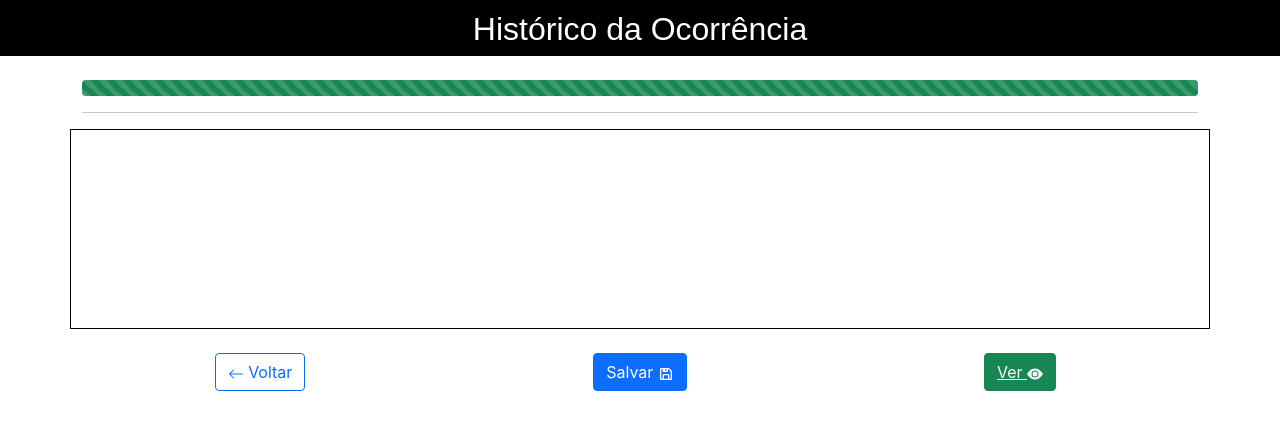
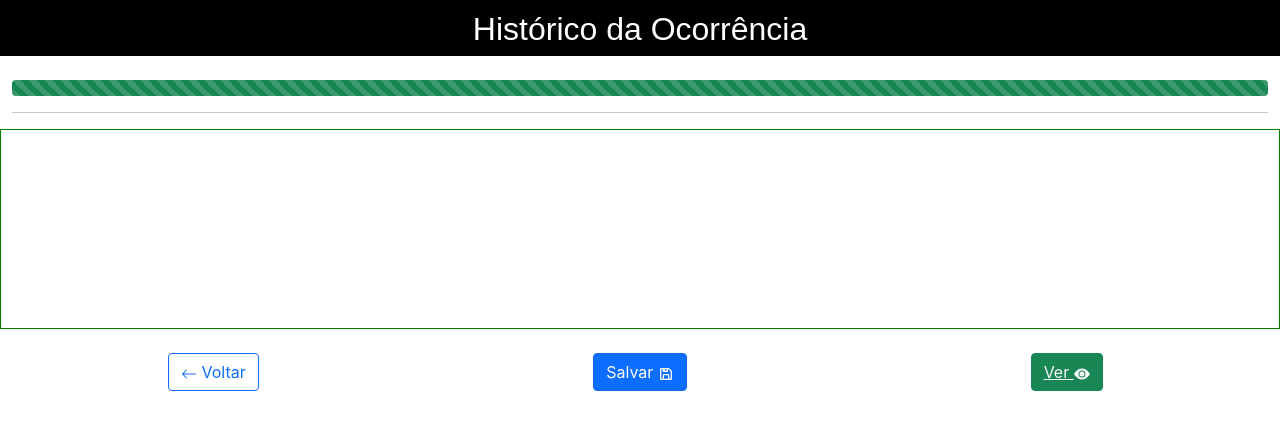
Before and after one commit to jairomartins/boonline4bpm, a React (Create React App) app: page /historico in a window 1280 px wide. Shown: the top 430 px of the page. Built offline with nearby package versions, Linux system fonts and the light colour scheme.

Commit message:
estilização progressbar/ container fluid to all page

```diff
--- a/src/components/Efetivo/AddPolicial.jsx
+++ b/src/components/Efetivo/AddPolicial.jsx
@@ -26,8 +26,9 @@
 
 
     return(
-        <>  <br/>
-            <Container>
+        <>
+            <Container fluid>
+                <br/>
                 <ProgressBar variant="success" striped now={80} />
                 <hr/>
                 {/* {menssagem.estado?<Alert variant={menssagem.tipo} size="sm">{menssagem.texto}</Alert>:""} */}
--- a/src/components/Envolvido/AddEnvolvido.jsx
+++ b/src/components/Envolvido/AddEnvolvido.jsx
@@ -41,13 +41,11 @@
         setBoletim({...boletim, envolvidos:newEnvolvidos})
     }
     return(
-        <>  <br/>
-
+        <>
             {/* Container dados pessoais */}
-            <Container>
-
+            <Container fluid>
+            <br/>
             <ProgressBar variant="success" striped now={40} />
-
             <hr/>
                 <Row>
                     <Col sm={3}>
--- a/src/components/Header/AddHeader.jsx
+++ b/src/components/Header/AddHeader.jsx
@@ -9,10 +9,8 @@
 
     return (
         <>
-        <br></br>
-
-        <Container>
-
+        <Container fluid>
+            <br/>
             <ProgressBar variant="success" striped now={20} />
             <hr/>
             <Form>
--- a/src/components/Historico/Historico.jsx
+++ b/src/components/Historico/Historico.jsx
@@ -40,14 +40,15 @@
 
         <Cabecalho texto={"Histórico da Ocorrência"}/>
         <br/>
-
-        <Container className="text-center">
+        <Container className="text-center" fluid>
 
             <ProgressBar variant="success" striped now={100} />
             <hr/>
-            <Row style={{ border: "1px solid black", minHeight: "200px", cursor: "text"}}
+            <Row style={{ border: "1px solid green", minHeight: "200px", cursor: "text", minWidth:"90%"}}
                 onClick={focusEditor}>
-                <Editor ref={editor} editorState={editorState} onChange={setEditorState} />
+                    <Col>
+                        <Editor ref={editor} editorState={editorState} onChange={setEditorState} />
+                    </Col>
             </Row>
             <br/>
             <Row>
--- a/src/components/Material/AddMaterial.jsx
+++ b/src/components/Material/AddMaterial.jsx
@@ -22,7 +22,7 @@
 
     return (
         <>
-        <Container>
+        <Container fluid>
             <br/>
             <ProgressBar variant="success" striped now={60} />
             <hr/>
```
